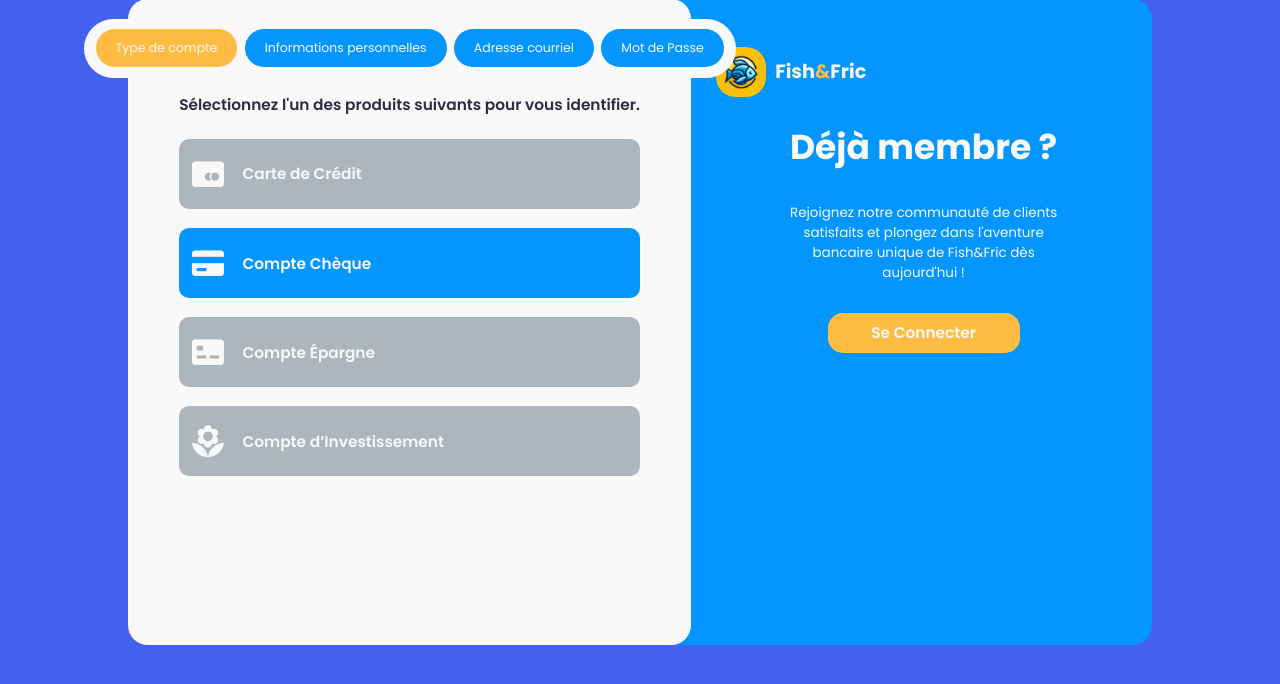
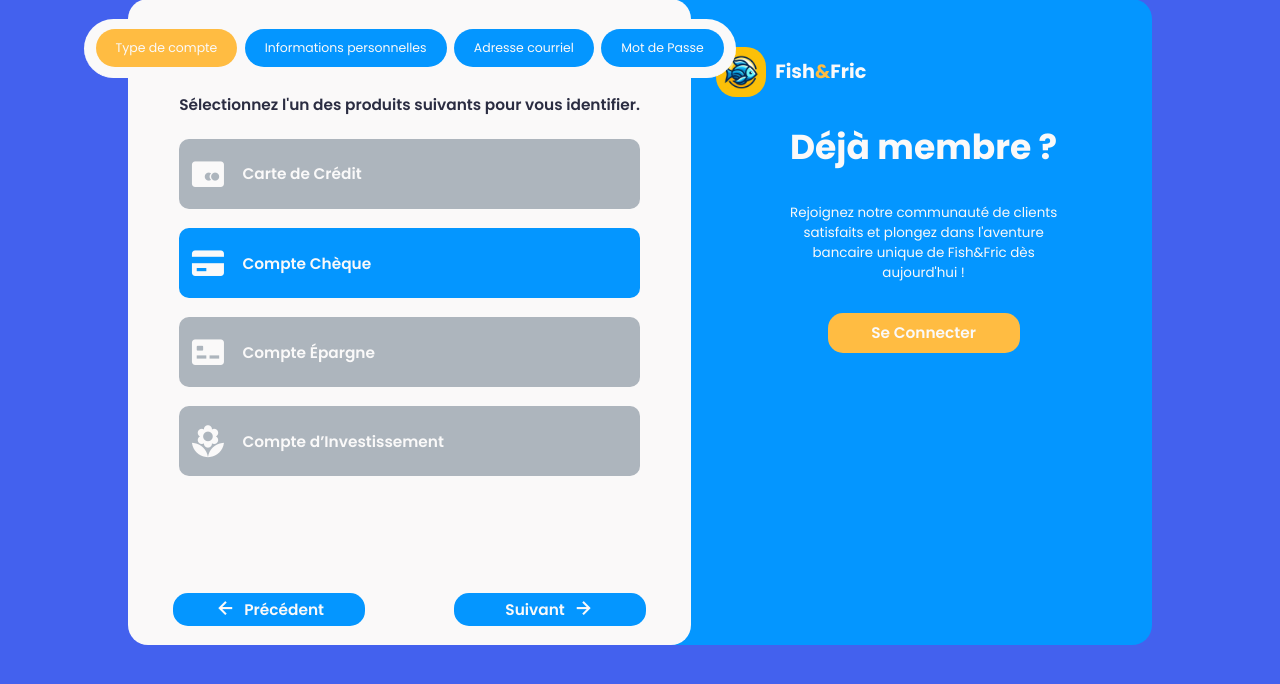
Before and after one commit to RomainBoiret/TCH099_FishFric, a PHP site: page /Creer_un_compte/creerCompte.html in a window 1280 px wide. Shown: the part 78-762 px from the top of the page. Run offline with PHP 8.4, Linux system fonts and the light colour scheme.

Commit message:
update/creation_compte

```diff
--- a/Site_web/Creer_un_compte/creerCompte.html
+++ b/Site_web/Creer_un_compte/creerCompte.html
@@ -132,6 +132,13 @@
                             </form>
                         </div>
                     </div>
+
+                    <div class="btn-switch-container">
+                        <div class="btn-switch">
+                            <button><i class='bx bx-left-arrow-alt'></i>Précédent</button>
+                            <button>Suivant<i class='bx bx-right-arrow-alt'></i></button>
+                        </div>
+                    </div>
                 </div>
 
                 <div class="account-illustration">
--- a/Site_web/Creer_un_compte/styles/style.css
+++ b/Site_web/Creer_un_compte/styles/style.css
@@ -291,6 +291,44 @@ label {
     background: var(--bg-color);
 }
 
+.btn-switch-container {
+    position: absolute;
+    width: 100%;
+    bottom: 2rem;
+}
+
+.btn-switch-container .btn-switch {
+    display: flex;
+    justify-content: space-around;
+    flex-wrap: wrap;
+}
+
+.btn-switch-container .btn-switch button {
+    width: 20rem;
+    height: 33px;
+    display: flex;
+    align-items: center;
+    justify-content: center;
+    gap: 0.6rem;
+    border-radius: 15px;
+    background: var(--main-color);
+    color: var(--bg-color-2);
+    border: none;
+    outline: none;
+    cursor: pointer;
+    font-size: 1.6rem;
+    font-weight: 600;
+    transition: .3s;
+}
+
+.btn-switch-container .btn-switch button i {
+    font-size: 2.6rem;
+}
+
+.btn-switch-container .btn-switch button:hover {
+    background: var(--bg-color);
+}
+
 .account-illustration {
     position: absolute;
     right: 0;
```
